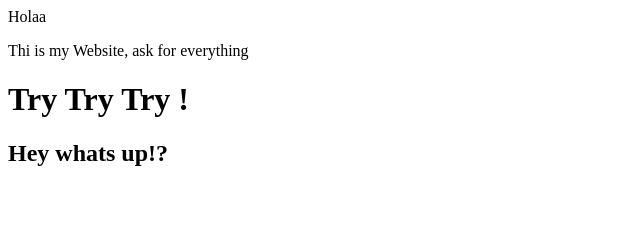
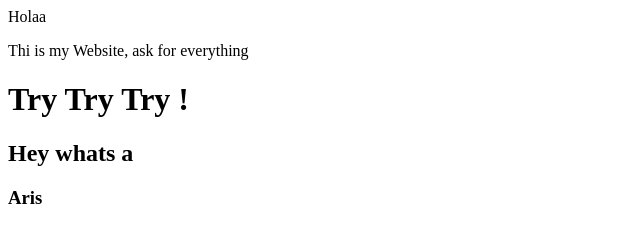
Before and after one commit to ArisJoven/PersonalProjects, a plain HTML site: page index.html in a window 1280 px wide. Shown: the whole page, without its empty margins (0-640 px from the left). Drawn offline with Linux system fonts and the light colour scheme.

Commit message:
document changes

```diff
--- a/index.html
+++ b/index.html
@@ -16,7 +16,8 @@
     <h1>
         Try Try Try !
     </h1>
-    <h2>Hey whats up!?</h2>
+    <h2>Hey whats a</h2>
+    <h3>Aris</h3>
 
 </body>
 </html>
```
